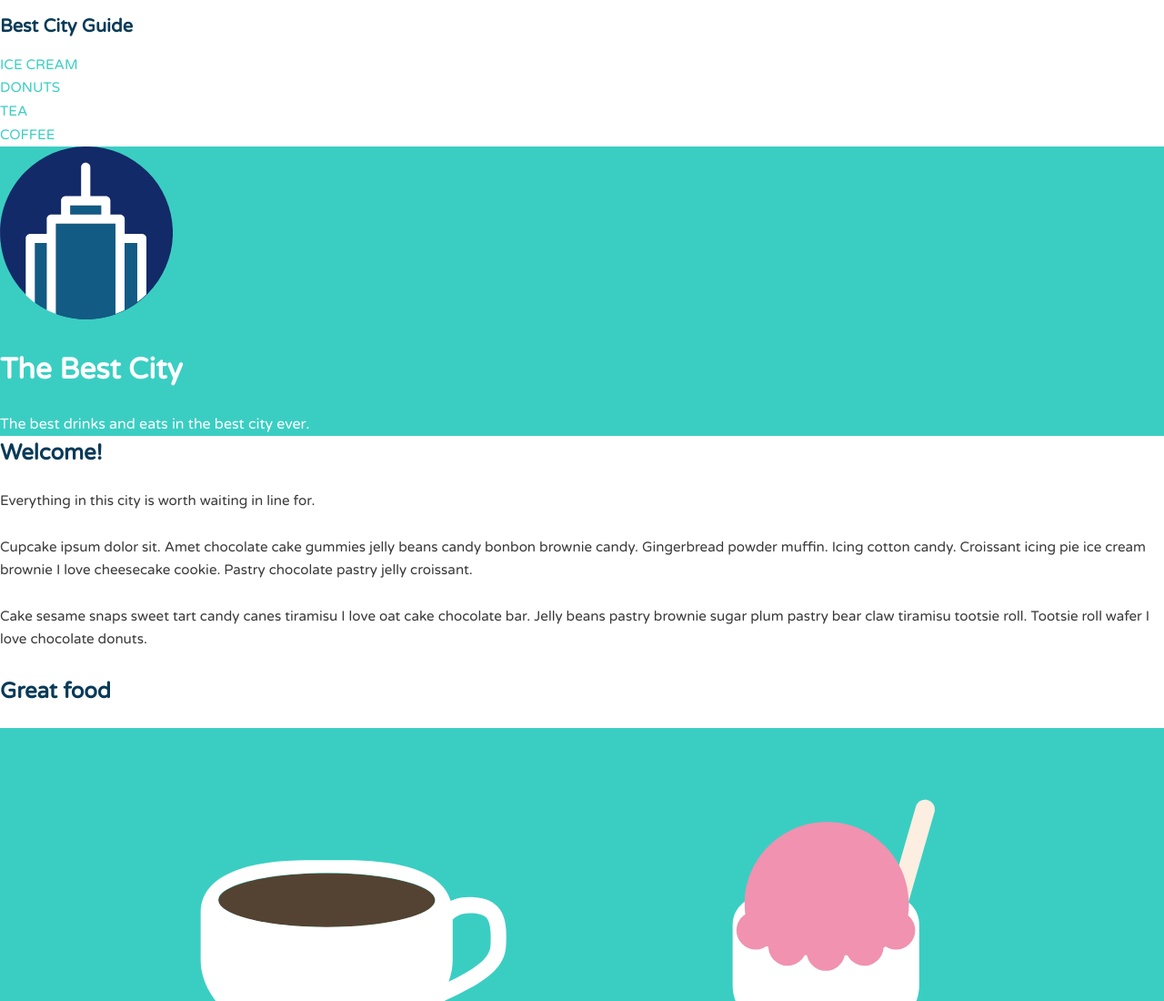
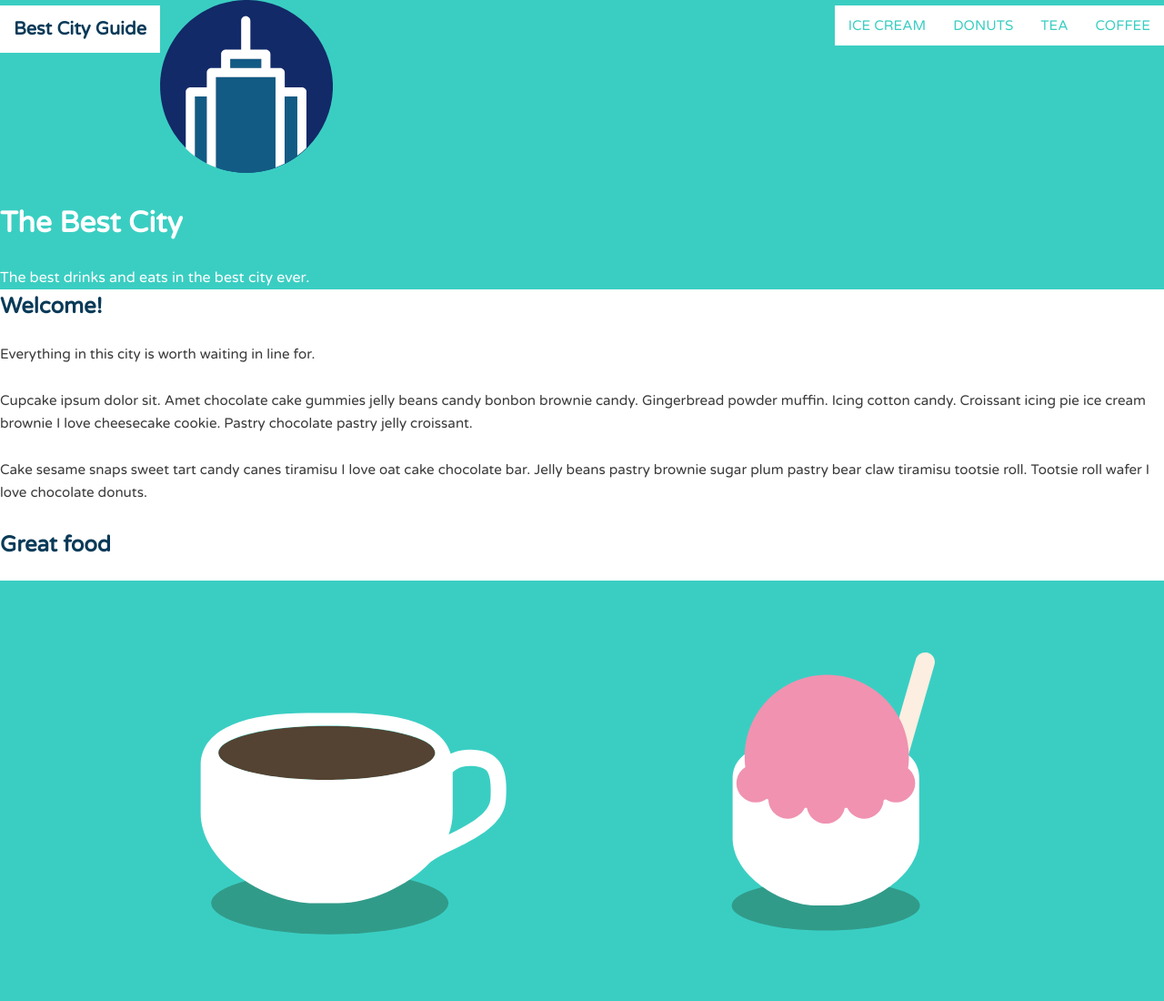
Before and after one commit to bgsantos86/css-layout-project-i, a plain HTML site: page index.html in a window 1280 px wide. Shown: the top 1100 px of the page at 91% size. Drawn offline with Linux system fonts and the light colour scheme.

Commit message:
Style navigation

```diff
--- a/css/style.css
+++ b/css/style.css
@@ -50,9 +50,19 @@ img {
 	font-size: 1.25em;
 }
 
+.name,
+.main-nav li {
+	text-align: center;
+	background: #fff;
+	margin-top: 6px;
+	margin-bottom: 6px;
+}
+
 .name a,
 .main-nav a {
+	padding: 10px 15px;
 	text-align: center;
+	display: block;
 }
 
 .main-nav a {
@@ -90,7 +100,18 @@ img {
 
 @media (min-width: 769px) {
 
+	/* ---- Navigation ---- */
+	.name {
+		float: left;
+	}
 
+	.main-nav {
+		float: right;
+	}
+
+	.main-nav li {
+		float: left;
+	}
 
 	/* ---- Float clearfix ---- */
 
```
